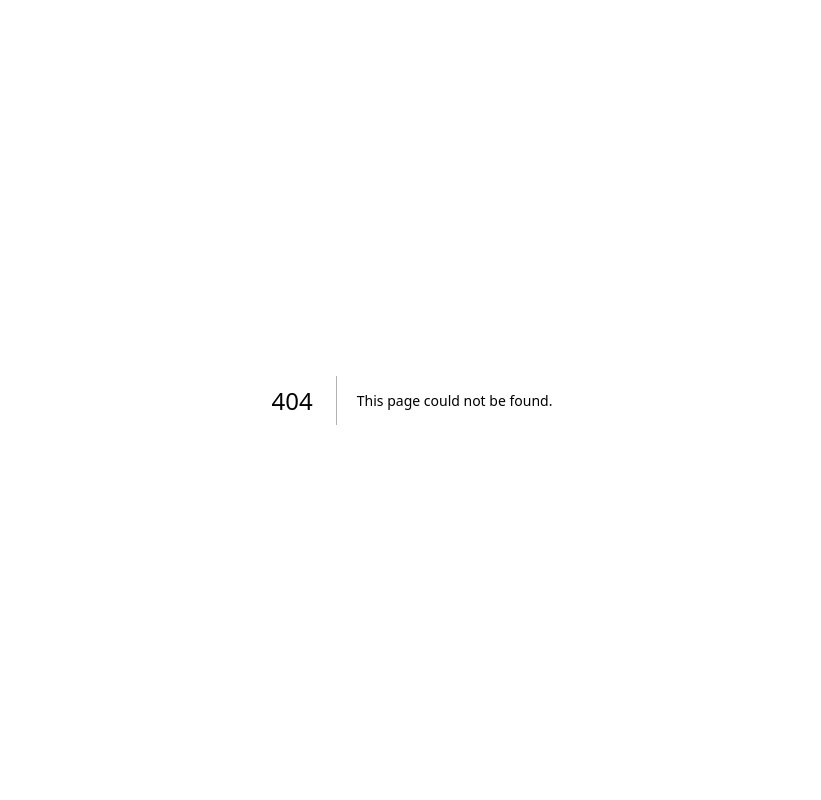
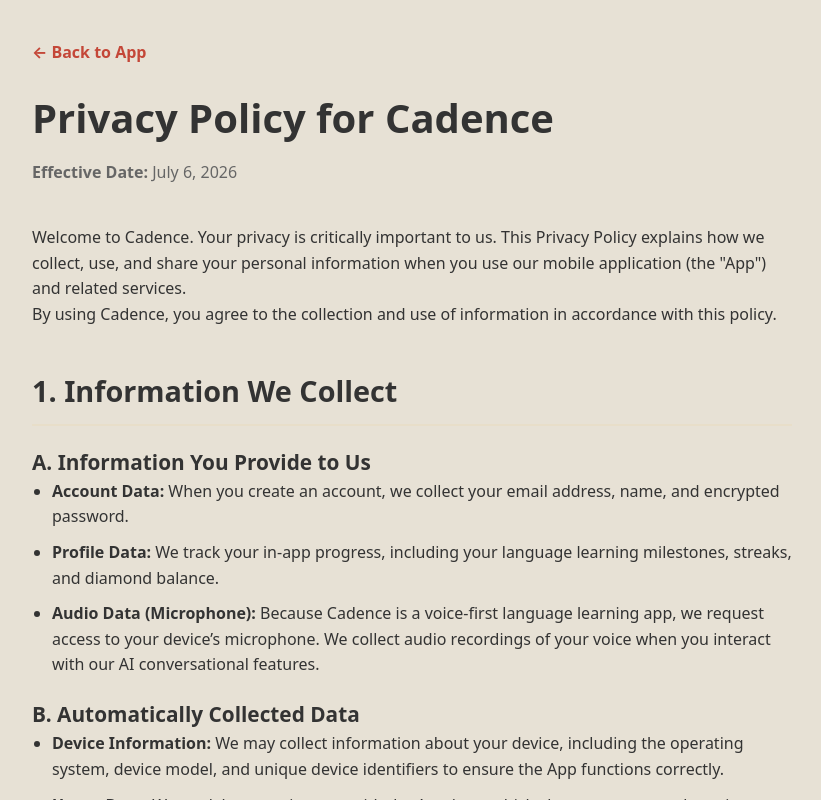
Before and after one commit to Arunodoy18/Cadence, a Next.js app in the folder cadence-app/: page /privacy in a window 1280 px wide. Before the commit this address had no page. Shown: the whole page, without its empty margins (228-1049 px from the left). Built offline with nearby package versions, Linux system fonts and the light colour scheme.

Commit message:
Add in-app Privacy Policy and Terms of Service pages

```diff
--- a/cadence-app/src/app/page.tsx
+++ b/cadence-app/src/app/page.tsx
@@ -2606,7 +2606,11 @@
 
                 <div style={{ borderTop: '1px solid #EDE4D6', paddingTop: '20px' }}>
                   <div style={{ color: '#DB5338', fontSize: '14px', fontWeight: 600, marginBottom: '8px', cursor: 'pointer' }}>Export my data (JSON)</div>
-                  <div style={{ color: '#B23E27', fontSize: '14px', fontWeight: 600, cursor: 'pointer' }}>Delete account & data</div>
+                  <div style={{ color: '#B23E27', fontSize: '14px', fontWeight: 600, cursor: 'pointer', marginBottom: '20px' }}>Delete account & data</div>
+                  <div style={{ borderTop: '1px solid #EDE4D6', paddingTop: '20px', display: 'flex', gap: '15px' }}>
+                    <a href="/privacy" style={{ color: '#8A7E73', fontSize: '12px', textDecoration: 'none' }}>Privacy Policy</a>
+                    <a href="/terms" style={{ color: '#8A7E73', fontSize: '12px', textDecoration: 'none' }}>Terms of Service</a>
+                  </div>
                 </div>
               </div>
             </div>
--- /dev/null
+++ b/cadence-app/src/app/privacy/page.tsx
@@ -0,0 +1,54 @@
+import React from 'react';
+import Link from 'next/link';
+
+export default function PrivacyPolicy() {
+  return (
+    <div style={{ maxWidth: '800px', margin: '0 auto', padding: '40px 20px', fontFamily: 'system-ui, -apple-system, sans-serif', lineHeight: '1.6', color: '#333' }}>
+      <Link href="/" style={{ color: '#C44738', textDecoration: 'none', fontWeight: 'bold', display: 'inline-block', marginBottom: '20px' }}>
+        ← Back to App
+      </Link>
+
+      <h1 style={{ fontSize: '2.5rem', marginBottom: '10px' }}>Privacy Policy for Cadence</h1>
+      <p style={{ color: '#666', marginBottom: '40px' }}><strong>Effective Date:</strong> July 6, 2026</p>
+
+      <p>Welcome to Cadence. Your privacy is critically important to us. This Privacy Policy explains how we collect, use, and share your personal information when you use our mobile application (the "App") and related services.</p>
+
+      <p>By using Cadence, you agree to the collection and use of information in accordance with this policy.</p>
+
+      <h2 style={{ fontSize: '1.8rem', marginTop: '40px', marginBottom: '20px', borderBottom: '2px solid #E8DEC9', paddingBottom: '10px' }}>1. Information We Collect</h2>
+      <h3 style={{ fontSize: '1.3rem', marginTop: '20px' }}>A. Information You Provide to Us</h3>
+      <ul style={{ paddingLeft: '20px' }}>
+        <li style={{ marginBottom: '10px' }}><strong>Account Data:</strong> When you create an account, we collect your email address, name, and encrypted password.</li>
+        <li style={{ marginBottom: '10px' }}><strong>Profile Data:</strong> We track your in-app progress, including your language learning milestones, streaks, and diamond balance.</li>
+        <li style={{ marginBottom: '10px' }}><strong>Audio Data (Microphone):</strong> Because Cadence is a voice-first language learning app, we request access to your device’s microphone. We collect audio recordings of your voice when you interact with our AI conversational features.</li>
+      </ul>
+
+      <h3 style={{ fontSize: '1.3rem', marginTop: '20px' }}>B. Automatically Collected Data</h3>
+      <ul style={{ paddingLeft: '20px' }}>
+        <li style={{ marginBottom: '10px' }}><strong>Device Information:</strong> We may collect information about your device, including the operating system, device model, and unique device identifiers to ensure the App functions correctly.</li>
+        <li style={{ marginBottom: '10px' }}><strong>Usage Data:</strong> We track how you interact with the App (e.g., which chapters you complete, time spent in scenarios) to improve our curriculum.</li>
+      </ul>
+
+      <h2 style={{ fontSize: '1.8rem', marginTop: '40px', marginBottom: '20px', borderBottom: '2px solid #E8DEC9', paddingBottom: '10px' }}>2. How We Use Your Information</h2>
+      <ul style={{ paddingLeft: '20px' }}>
+        <li style={{ marginBottom: '10px' }}>To provide, maintain, and improve the Cadence language learning experience.</li>
+        <li style={{ marginBottom: '10px' }}>To process your spoken input into text and generate conversational AI responses.</li>
+        <li style={{ marginBottom: '10px' }}>To assess your pronunciation accuracy at the phoneme level.</li>
+        <li style={{ marginBottom: '10px' }}>To manage your account, subscription, and gamification progress.</li>
+      </ul>
+
+      <h2 style={{ fontSize: '1.8rem', marginTop: '40px', marginBottom: '20px', borderBottom: '2px solid #E8DEC9', paddingBottom: '10px' }}>3. How We Share Your Information (Third-Party Services)</h2>
+      <p>To provide our advanced AI features, we transmit specific data off your device to trusted third-party service providers. <strong>We do not sell your personal data.</strong></p>
+      <ul style={{ paddingLeft: '20px' }}>
+        <li style={{ marginBottom: '10px' }}><strong>OpenAI:</strong> Audio recordings and text transcripts are sent to OpenAI (Whisper and GPT-4 APIs) for speech-to-text conversion and generation of conversational responses.</li>
+        <li style={{ marginBottom: '10px' }}><strong>Microsoft Azure:</strong> Audio recordings may be sent to Azure Cognitive Services specifically for pronunciation assessment.</li>
+        <li style={{ marginBottom: '10px' }}><strong>ElevenLabs:</strong> Text transcripts are sent to ElevenLabs to generate the high-quality text-to-speech voices you hear in the App.</li>
+      </ul>
+
+      <h2 style={{ fontSize: '1.8rem', marginTop: '40px', marginBottom: '20px', borderBottom: '2px solid #E8DEC9', paddingBottom: '10px' }}>4. Data Retention and Your Rights</h2>
+      <p>We retain your account data and learning progress for as long as your account is active. Audio recordings processed by third-party APIs are typically processed ephemerally or retained for the minimum duration required to provide the service.</p>
+      <h3 style={{ fontSize: '1.3rem', marginTop: '20px' }}>Right to Deletion (Data Charter)</h3>
+      <p>You have complete control over your data. You can permanently delete your account at any time by navigating to the <strong>Account Tab</strong> in the App and clicking <strong>Delete Account</strong>. This will immediately wipe your user profile, learning milestones, and credentials from our active database.</p>
+    </div>
+  );
+}
--- /dev/null
+++ b/cadence-app/src/app/terms/page.tsx
@@ -0,0 +1,40 @@
+import React from 'react';
+import Link from 'next/link';
+
+export default function TermsOfService() {
+  return (
+    <div style={{ maxWidth: '800px', margin: '0 auto', padding: '40px 20px', fontFamily: 'system-ui, -apple-system, sans-serif', lineHeight: '1.6', color: '#333' }}>
+      <Link href="/" style={{ color: '#C44738', textDecoration: 'none', fontWeight: 'bold', display: 'inline-block', marginBottom: '20px' }}>
+        ← Back to App
+      </Link>
+
+      <h1 style={{ fontSize: '2.5rem', marginBottom: '10px' }}>Terms of Service</h1>
+      <p style={{ color: '#666', marginBottom: '40px' }}><strong>Effective Date:</strong> July 6, 2026</p>
+
+      <p>Welcome to Cadence. These Terms of Service ("Terms") govern your use of the Cadence mobile application (the "App") and related services. By accessing or using the App, you agree to be bound by these Terms.</p>
+
+      <h2 style={{ fontSize: '1.8rem', marginTop: '40px', marginBottom: '20px', borderBottom: '2px solid #E8DEC9', paddingBottom: '10px' }}>1. Acceptable Use Policy</h2>
+      <p>By using Cadence, you agree that you will <strong>not</strong>:</p>
+      <ul style={{ paddingLeft: '20px' }}>
+        <li style={{ marginBottom: '10px' }}>Use the App to generate, transmit, or promote illegal, harmful, threatening, abusive, harassing, defamatory, vulgar, or obscene content.</li>
+        <li style={{ marginBottom: '10px' }}>Attempt to bypass, exploit, or reverse-engineer the AI systems or the App's architecture.</li>
+        <li style={{ marginBottom: '10px' }}>Use the App for any commercial purpose without our explicit written consent.</li>
+        <li style={{ marginBottom: '10px' }}>Share your account credentials with third parties.</li>
+      </ul>
+
+      <h2 style={{ fontSize: '1.8rem', marginTop: '40px', marginBottom: '20px', borderBottom: '2px solid #E8DEC9', paddingBottom: '10px' }}>2. Generative AI Disclaimer</h2>
+      <p>Cadence heavily utilizes generative Artificial Intelligence to dynamically create conversational responses, grammar hints, and dialogue scenarios.</p>
+      <ul style={{ paddingLeft: '20px' }}>
+        <li style={{ marginBottom: '10px' }}><strong>Accuracy:</strong> While we strive for high-quality educational content, AI-generated responses may occasionally be inaccurate, contextually inappropriate, or culturally imprecise. You agree not to rely solely on the AI as an absolute source of truth.</li>
+        <li style={{ marginBottom: '10px' }}><strong>Medical Disclaimer:</strong> The App features specific roleplay scenarios, including a "Doctor / Clinic" scenario. <strong>The AI does not provide real medical advice, diagnosis, or treatment.</strong> These scenarios are strictly designed for language practice and vocabulary acquisition. Always seek the advice of a qualified health provider.</li>
+        <li style={{ marginBottom: '10px' }}><strong>No Liability:</strong> We are not liable for any damages or misunderstandings arising from the use of AI-generated content within the App.</li>
+      </ul>
+
+      <h2 style={{ fontSize: '1.8rem', marginTop: '40px', marginBottom: '20px', borderBottom: '2px solid #E8DEC9', paddingBottom: '10px' }}>3. User Content and Audio</h2>
+      <p>You grant us permission to process the audio recordings (your voice) that you transmit through the App solely for the purpose of providing the speech-to-text and pronunciation assessment services. We do not claim ownership of your voice data.</p>
+
+      <h2 style={{ fontSize: '1.8rem', marginTop: '40px', marginBottom: '20px', borderBottom: '2px solid #E8DEC9', paddingBottom: '10px' }}>4. Termination</h2>
+      <p>You may terminate these Terms at any time by deleting your account via the "Delete Account" button in the App. We may terminate or suspend your access to the App immediately if you breach these Terms.</p>
+    </div>
+  );
+}
```
